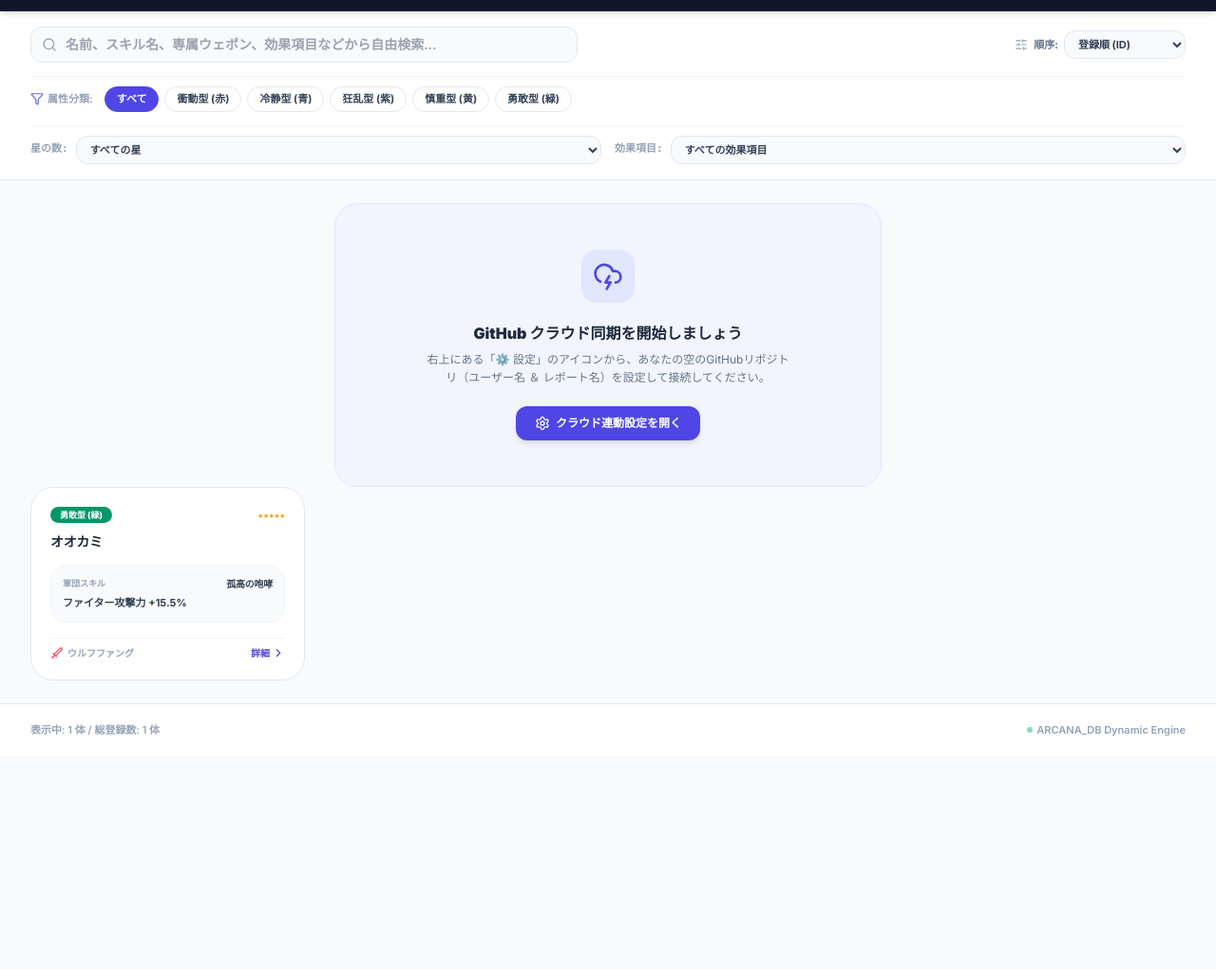
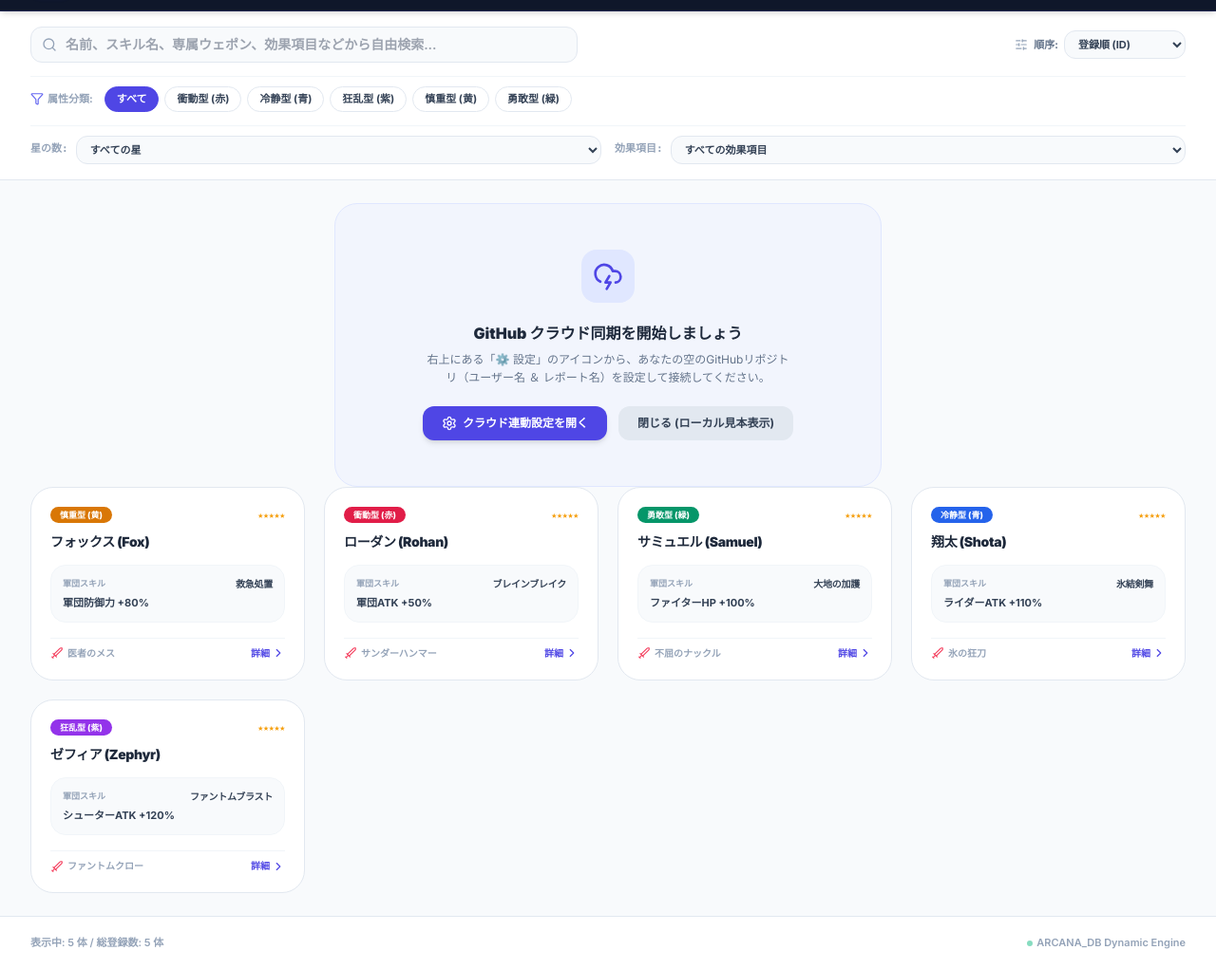
Before and after one commit to orihina0193/database, a plain HTML site: page index.html in a window 1280 px wide. Shown: the part 69-1090 px from the top of the page at 95% size. Before the commit the page ends 866 px from the top, so only its background shows below. Drawn offline with nearby package versions, Linux system fonts and the light colour scheme.

Commit message:
[ARCANA_DB] Deploy static index.html Pages viewer

```diff
--- a/index.html
+++ b/index.html
@@ -215,13 +215,21 @@
           右上にある「⚙️ 設定」のアイコンから、あなたの空のGitHubリポジトリ（ユーザー名 ＆ レポート名）を設定して接続してください。
         </p>
       </div>
+      <div class="flex flex-wrap gap-3 justify-center items-center">
         <button
           onclick="openConfigModal()"
-        class="px-5 py-2.5 bg-indigo-600 hover:bg-indigo-700 text-white font-bold text-xs rounded-xl shadow-md transition-all cursor-pointer flex items-center justify-center gap-1.5 mx-auto"
+          class="px-5 py-2.5 bg-indigo-600 hover:bg-indigo-700 text-white font-bold text-xs rounded-xl shadow-md transition-all cursor-pointer flex items-center justify-center gap-1.5"
         >
           <i data-lucide="settings" class="w-4 h-4"></i>
           <span>クラウド連動設定を開く</span>
         </button>
+        <button
+          onclick="document.getElementById('setup-onboarding').classList.add('hidden'); localStorage.setItem('character_database_hide_onboarding', 'true');"
+          class="px-5 py-2.5 bg-slate-200 hover:bg-slate-300 text-slate-700 font-bold text-xs rounded-xl transition-all cursor-pointer flex items-center justify-center gap-1.5"
+        >
+          <span>閉じる (ローカル見本表示)</span>
+        </button>
+      </div>
     </div>
 
     <!-- ローディングスピナー -->
@@ -667,14 +675,31 @@
       updateAdminUIVisibility();
 
       // 3. Load Characters from Cloud Repository / or Fallback local mock
+      if (!dbConfig.owner || !dbConfig.repo) {
+        const hostname = window.location.hostname;
+        if (hostname.endsWith('.github.io')) {
+          const matchedOwner = hostname.split('.')[0];
+          const pathnameParts = window.location.pathname.split('/').filter(p => p !== '');
+          if (pathnameParts.length > 0) {
+            dbConfig.owner = matchedOwner;
+            dbConfig.repo = pathnameParts[0];
+            localStorage.setItem(GITHUB_SETTINGS_KEY, JSON.stringify(dbConfig));
+          }
+        }
+      }
+
+      const userDismissedOnboarding = localStorage.getItem('character_database_hide_onboarding') === 'true';
+
       if (dbConfig.owner && dbConfig.repo) {
         document.getElementById('setup-onboarding').classList.add('hidden');
         await loadDatabaseFromGitHub();
       } else {
-        // Show onboarding if no settings
         document.getElementById('loading-spinner').classList.add('hidden');
+        if (!userDismissedOnboarding) {
           document.getElementById('setup-onboarding').classList.remove('hidden');
-        // Load clean initial dataset locally so they see characters immediately
+        } else {
+          document.getElementById('setup-onboarding').classList.add('hidden');
+        }
         loadDefaultFallbackMock();
       }
 
@@ -689,24 +714,104 @@
     function loadDefaultFallbackMock() {
       rawCharacters = [
         {
-          id: "CH-001",
-          name: "オオカミ",
-          element: "勇敢型 (緑)",
+          id: 'char_fox',
+          name: 'フォックス (Fox)',
+          element: '慎重型 (黄)',
           rarity: 5,
-          skillName: "孤高の咆哮",
-          skillEffect: "ファイター攻撃力 +15.5% / ライダー防御力 +12.5% / シューターHP +10.0% / 部隊防御力 +5.5%",
+          skillName: '救急処置',
+          skillEffect: '軍団防御力 +80% / シューター防御力 +160% / クリティカル耐性アップ',
           skillItems: [
-            { itemName: "ファイター攻撃力", itemValue: "+15.5%" },
-            { itemName: "ライダー防御力", itemValue: "+12.5%" },
-            { itemName: "シューターHP", itemValue: "+10.0%" },
-            { itemName: "部隊防御力", itemValue: "+5.5%" }
+            { itemName: '軍団防御力', itemValue: '+80%' },
+            { itemName: 'シューター防御力', itemValue: '+160%' },
+            { itemName: 'その他ステータス', itemValue: 'クリティカル耐性アップ' },
+            { itemName: 'その他ステータス', itemValue: '-' }
           ],
-          weaponName: "ウルフファング",
-          weaponStats0: "ファイター攻撃力 +10.0% 活性",
-          weaponStats2: "シューターHP +5.0% 追加活性",
-          weaponStats4: "部隊防御力 +4.0% 強化",
-          weaponStats6: "ライダー攻撃力 +12.0% スキル倍率アップ",
-          weaponStats8: "専属マックス覚醒：戦闘開始時、自身を含むファイター属性兵種の初回攻撃クリティカル率が35%上昇。全ステータス強化バフが最大1.5倍に拡張されます。"
+          weaponName: '医者のメス',
+          weaponStats0: '軍団HP +5%',
+          weaponStats2: '軍団HP +12%',
+          weaponStats4: '軍団HP +25% / 確率で追加治療効果を発動',
+          weaponStats6: '軍団HP +50% / 味方の攻撃力を15%追加アップ',
+          weaponStats8: '軍団HP +100% / スキル発動後にデバフを即時解除し大幅に治療',
+        },
+        {
+          id: 'char_zephyr',
+          name: 'ゼフィア (Zephyr)',
+          element: '狂乱型 (紫)',
+          rarity: 5,
+          skillName: 'ファントムブラスト',
+          skillEffect: 'シューターATK +120% / 軍団ATK +40% / 敵の防御力を一部無視',
+          skillItems: [
+            { itemName: 'シューターATK', itemValue: '+120%' },
+            { itemName: '軍団ATK', itemValue: '+40%' },
+            { itemName: 'その他ステータス', itemValue: '敵の防御力を一部無視' },
+            { itemName: 'その他ステータス', itemValue: '-' }
+          ],
+          weaponName: 'ファントムクロー',
+          weaponStats0: '最大部隊規模 +2000',
+          weaponStats2: '最大部隊規模 +4500',
+          weaponStats4: '最大部隊規模 +10000 / シューター攻撃力 +15%',
+          weaponStats6: '最大部隊規模 +22000 / シューター攻撃力 +35%',
+          weaponStats8: '最大部隊規模 +45000 / シューター攻撃力 +75% / 自部隊の与ダメージを20%アップ',
+        },
+        {
+          id: 'char_rohan',
+          name: 'ローダン (Rohan)',
+          element: '衝動型 (赤)',
+          rarity: 5,
+          skillName: 'ブレインブレイク',
+          skillEffect: '軍団ATK +50% / ファイターATK +100% / ファイター防御力 +80%',
+          skillItems: [
+            { itemName: '軍団ATK', itemValue: '+50%' },
+            { itemName: 'ファイターATK', itemValue: '+100%' },
+            { itemName: 'ファイター防御力', itemValue: '+80%' },
+            { itemName: 'その他ステータス', itemValue: '-' }
+          ],
+          weaponName: 'サンダーハンマー',
+          weaponStats0: 'ファイター攻撃力 +10%',
+          weaponStats2: 'ファイター攻撃力 +25%',
+          weaponStats4: 'ファイター攻撃力 +50% / 開戦時に部隊シールドを付与 (耐久値10%)',
+          weaponStats6: 'ファイター攻撃力 +100% / シールド発動中に自身の攻撃速度を15%向上',
+          weaponStats8: 'ファイター攻撃力 +200% / シールド耐久値が25%に。さらにファイター致死ダメージを1度無効化',
+        },
+        {
+          id: 'char_shota',
+          name: '翔太 (Shota)',
+          element: '冷静型 (青)',
+          rarity: 5,
+          skillName: '氷結剣舞',
+          skillEffect: 'ライダーATK +110% / ライダーHP +110% / 敵の移動速度を低下',
+          skillItems: [
+            { itemName: 'ライダーATK', itemValue: '+110%' },
+            { itemName: 'ライダーHP', itemValue: '+110%' },
+            { itemName: 'その他ステータス', itemValue: '敵の移動速度を低下' },
+            { itemName: 'その他ステータス', itemValue: '-' }
+          ],
+          weaponName: '氷の狂刀',
+          weaponStats0: 'ライダー攻撃力 +10%',
+          weaponStats2: 'ライダー攻撃力 +25%',
+          weaponStats4: 'ライダー攻撃力 +50% / 攻撃した敵部隊のスキルゲージを10%減少',
+          weaponStats6: 'ライダー攻撃力 +100% / 敵部隊の防御力を追加で15%貫通',
+          weaponStats8: 'ライダー攻撃力 +200% / スキル発動時に確率で敵全体を1ターン行動不能（凍結）にする',
+        },
+        {
+          id: 'char_samuel',
+          name: 'サミュエル (Samuel)',
+          element: '勇敢型 (緑)',
+          rarity: 5,
+          skillName: '大地の加護',
+          skillEffect: 'ファイターHP +100% / ライダーHP +100% / 全兵種の被ダメージを軽減',
+          skillItems: [
+            { itemName: 'ファイターHP', itemValue: '+100%' },
+            { itemName: 'ライダーHP', itemValue: '+100%' },
+            { itemName: 'その他ステータス', itemValue: '全兵種の被ダメージを軽減' },
+            { itemName: 'その他ステータス', itemValue: '-' }
+          ],
+          weaponName: '不屈のナックル',
+          weaponStats0: '軍団防御力 +5%',
+          weaponStats2: '軍団防御力 +12%',
+          weaponStats4: '軍団防御力 +25% / 味方全体の防御が常時さらに10%上昇',
+          weaponStats6: '軍団防御力 +50% / 味方ファイターが倒れるたびに部隊HPを回復',
+          weaponStats8: '軍団防御力 +100% / 全軍が受けるすべての持続物理ダメージ効果を常時無効化',
         }
       ];
       populateSkillItemsFilter();
```
Lines whose indentation alone changed are shown as unchanged.
